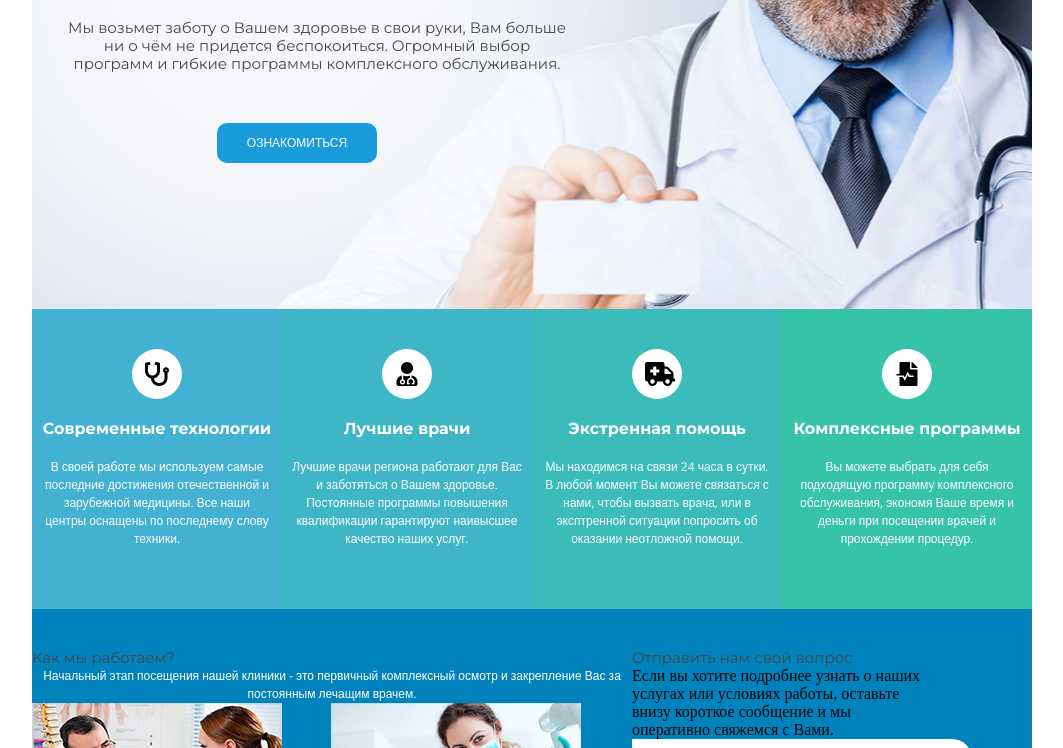
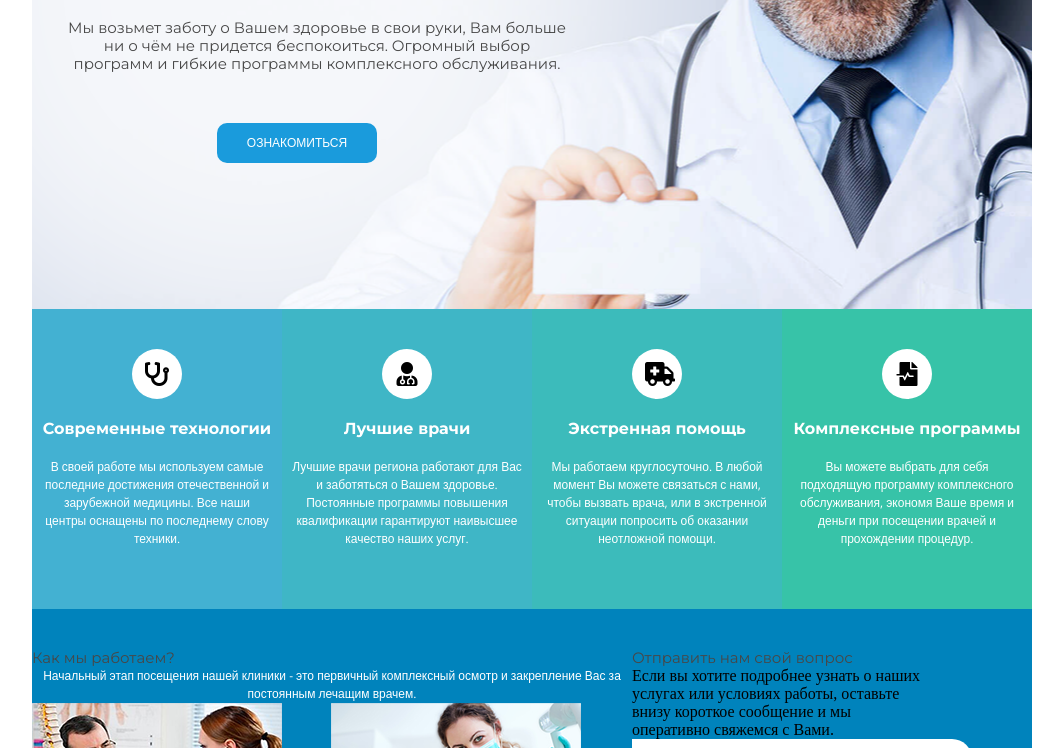
Before and after one commit to dgrazhd/dgrazhd.github.io, a plain HTML site: page site_1/index.html in a window 1280 px wide. Shown: the part 421-1169 px from the top of the page, without its empty margins (108-1171 px from the left). Drawn offline with nearby package versions, Linux system fonts and the light colour scheme.

Commit message:
Add files via upload

```diff
--- a/site_1/index.html
+++ b/site_1/index.html
@@ -94,7 +94,7 @@
 		<section class="direction_3">
 			<div class="circle_2"><i class="fas fa-ambulance"></i></div>
 			<h3>Экстренная помощь</h3>
-			<p>Мы находимся на связи 24 часа в сутки. В любой момент Вы можете связаться с нами, чтобы вызвать врача, или в эксптренной ситуации попросить об оказании неотложной помощи.</p>
+			<p>Мы работаем круглосуточно. В любой момент Вы можете связаться с нами, чтобы вызвать врача, или в экстренной ситуации попросить об оказании неотложной помощи.</p>
 		</section>
 
 		<section class="direction_4">
```
